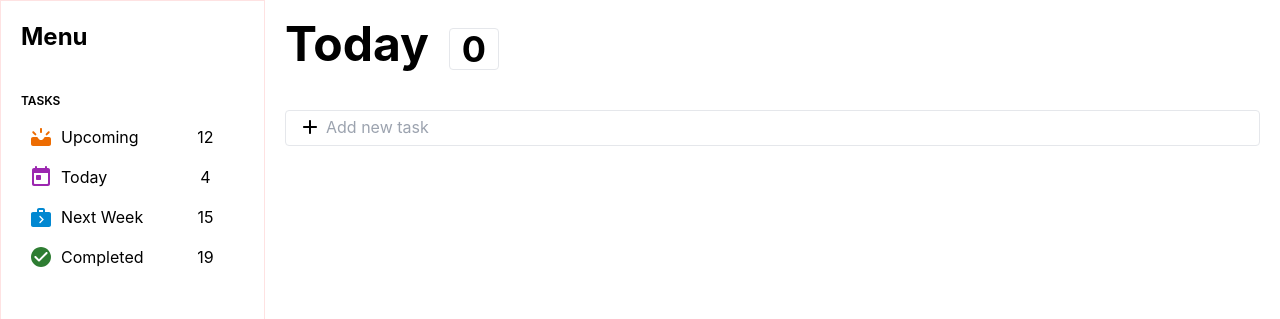
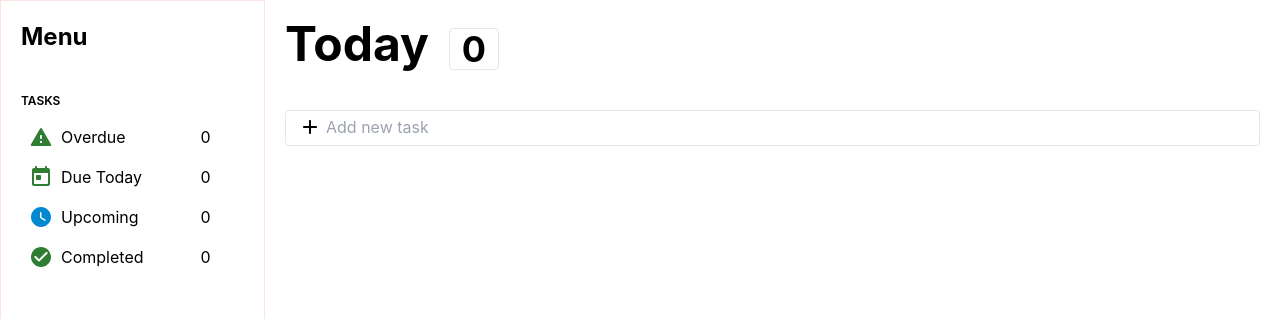
Before and after one commit to JamieBohannaWebDev/to-do-list-app, a React (Create React App) app: page / in a window 1280 px wide. Shown: the top 319 px of the page. Built offline with nearby package versions, Linux system fonts and the light colour scheme; the HTML template or start-up script is replaced by a standard one.

Commit message:
feat: made taskMenu dynamic with live data from Redux store

```diff
--- a/src/components/molecules/taskMenu.tsx
+++ b/src/components/molecules/taskMenu.tsx
@@ -1,44 +1,84 @@
 import React from 'react';
 import MenuItem from '../atoms/menuItem';
-import { CheckCircleRounded, NextWeekRounded, TodayRounded, UpcomingRounded } from '@mui/icons-material';
+import {
+	CheckCircleRounded,
+	WatchLaterRounded,
+	TodayRounded,
+	ReportProblemRounded,
+} from '@mui/icons-material';
+import { useSelector } from 'react-redux';
+import { RootState } from '../../store';
+import { TaskStatus } from '../../interfaces/taskProps';
 
 const TaskMenu = () => {
+	const tasks = useSelector((state: RootState) => state.tasks.tasks);
+
+	const overdueTasks = React.useMemo(
+		() =>
+			tasks.filter(
+				(task) => !task.completed && task.status === TaskStatus.OVERDUE
+			),
+		[tasks]
+	);
+
+	const incompleteTasksForToday = React.useMemo(
+		() =>
+			tasks.filter((task) => !task.completed && task.status === TaskStatus.DUE),
+		[tasks]
+	);
+
+	const upcomingTasks = React.useMemo(
+		() =>
+			tasks.filter(
+				(task) => !task.completed && task.status === TaskStatus.NOT_DUE
+			),
+		[tasks]
+	);
+
+	const completedTasks = React.useMemo(
+		() => tasks.filter((task) => task.completed),
+		[tasks]
+	);
 
 	const handleItemClick = () => {
 		console.log('Item clicked!');
 	};
 	return (
 		<div className="mb-10">
-		<h3 className="mb-2 text-xs font-semibold uppercase">Tasks</h3>
+			<h3 className="mb-2 text-xs font-semibold uppercase">Tasks</h3>
 			<MenuItem
-				icon={<UpcomingRounded color='warning' />}
-				label={'Upcoming'}
-				value={12}
+				icon={
+					<ReportProblemRounded
+						color={overdueTasks.length > 0 ? 'error' : 'success'}
+					/>
+				}
+				label={'Overdue'}
+				value={overdueTasks.length}
 				onClickEvent={handleItemClick}
 			/>
 
 			<MenuItem
-				icon={<TodayRounded color='secondary' />}
-				label={'Today'}
-				value={4}
+				icon={<TodayRounded color={incompleteTasksForToday.length > 0 ? 'secondary' : 'success'} />}
+				label={'Due Today'}
+				value={incompleteTasksForToday.length}
 				onClickEvent={handleItemClick}
 			/>
 
 			<MenuItem
-				icon={<NextWeekRounded color='info' />}
-				label={'Next Week'}
-				value={15}
+				icon={<WatchLaterRounded color="info" />}
+				label={'Upcoming'}
+				value={upcomingTasks.length}
 				onClickEvent={handleItemClick}
 			/>
 
 			<MenuItem
-				icon={<CheckCircleRounded color='success' />}
+				icon={<CheckCircleRounded color="success" />}
 				label={'Completed'}
-				value={19}
+				value={completedTasks.length}
 				onClickEvent={handleItemClick}
 			/>
 		</div>
 	);
-}
+};
 
 export default TaskMenu;
```
